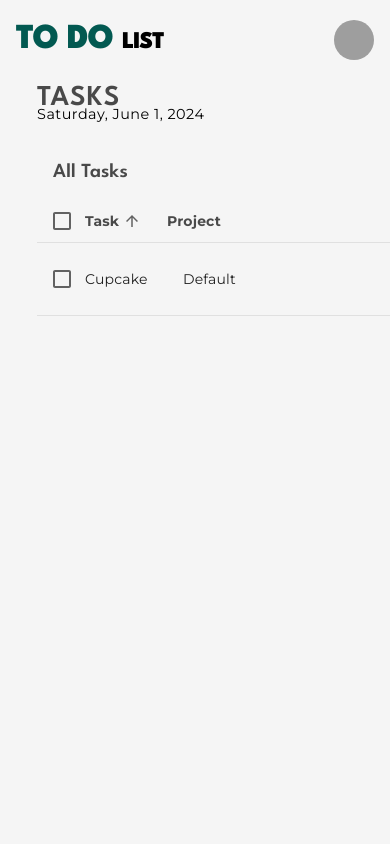
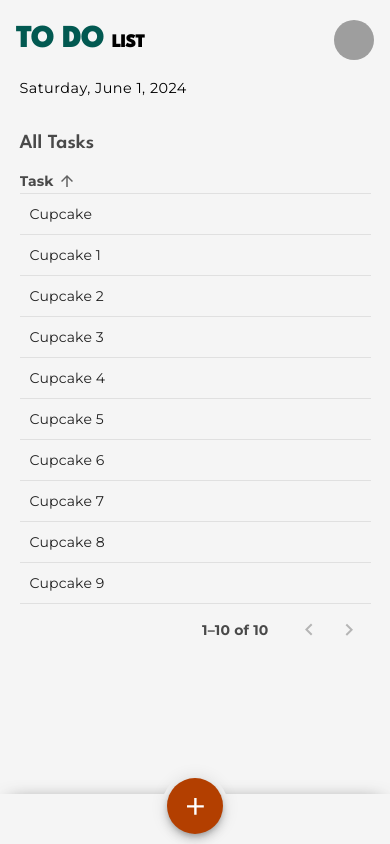
Before and after one commit to moonnuitstudio/todolist, a React (Vite) app: page / in a window 390 px wide. Built offline with nearby package versions, Linux system fonts and the light colour scheme; grey boxes are pictures that could not be loaded.

Commit message:
feat:todo-monile-version

```diff
--- a/src/components/Header/index.tsx
+++ b/src/components/Header/index.tsx
@@ -9,18 +9,31 @@ import Typography from '@mui/material/Typography'
 
 import ProfileAvatar from './ProfileAvatar'
 
-const SpanList = styled('span')(() => ({
+const SpanList = styled('span')(({ theme }) => ({
     color: 'black',
-    fontSize: '1.5rem'
+    fontSize: '1.5rem',
+    [theme.breakpoints.down('sm')]: {
+        fontSize: '1.2rem',
+    }
 }))
 
-const Header = () => {
+const HeaderTypography = styled(Typography)(({ theme }) => ({
+    [theme.breakpoints.down('sm')]: {
+        fontSize: '2rem',
+    }
+}))
+
+interface HeaderType {
+    appref: React.RefObject<HTMLElement>;
+}
+
+const Header = ({ appref }:HeaderType) => {
     return (
-        <AppBar position="static" elevation={0} sx={{ background: 'transparent' }}>
+        <AppBar ref={appref} position="static" elevation={0} sx={{ background: 'transparent' }}>
             <Container maxWidth="xl">
                 <Toolbar disableGutters>
                     <Box sx={{ flexGrow: 1 }}>
-                        <Typography variant="h3">To Do <SpanList>List</SpanList></Typography>
+                        <HeaderTypography variant="h3">To Do <SpanList>List</SpanList></HeaderTypography>
                     </Box>
                     <ProfileAvatar />
                 </Toolbar>
--- a/src/components/UI/HeaderPageInfo.tsx
+++ b/src/components/UI/HeaderPageInfo.tsx
@@ -11,6 +11,12 @@ const HeaderPage = styled('header')(() => ({
     alignItems: 'flex-start'
 }))
 
+const HeaderTypography = styled(Typography)(({ theme }) => ({
+    [theme.breakpoints.down("sm")]: {
+        display: 'none !important'
+    }
+}))
+
 interface PageHeaderInfoType {
     title: string;
 }
@@ -18,7 +24,7 @@ interface PageHeaderInfoType {
 const PageHeaderInfo = ({ title }:PageHeaderInfoType) => {
      return (
         <HeaderPage>
-            <Typography variant='h2' sx={{ textTransform: 'uppercase', fontWeight: 700, letterSpacing: '1px' }}>{title}</Typography>
+            <HeaderTypography variant='h2' sx={{ textTransform: 'uppercase', fontWeight: 700, letterSpacing: '1px' }}>{title}</HeaderTypography>
             <Typography variant="caption" fontSize=".9rem" textTransform="initial">{ getTodayFormat() }</Typography>
         </HeaderPage>
     )
--- /dev/null
+++ b/src/components/menus/MobilSubMenu/index.tsx
@@ -0,0 +1,60 @@
+import { styled } from '@mui/system'
+
+import Box from '@mui/material/Box'
+import Fab from '@mui/material/Fab'
+
+import AddIcon from '@mui/icons-material/Add'
+
+import { useResizeDetector } from 'react-resize-detector'
+
+const MenuContainer = styled(Box)(({ theme }) => ({
+  position: 'absolute',
+  bottom: 0,
+  left: 0,
+  width: '100%',
+  height: '50px',
+  background: theme.palette.background.default,
+  boxShadow: '0px 0px 20px -10px rgba(0,0,0,0.75)'
+}))
+
+const AddTaskBtn = styled(Fab)(() => ({
+  position: 'absolute',
+  bottom: '10px',
+  left: '50%',
+  transform: 'translate(-50%, 0)',
+  background: `#B33F00 !important`,
+  color: 'white',
+  '& svg': {
+    fontSize: '1.8rem',
+  }
+}))
+
+const DivBtnDec = styled('div', {
+  shouldForwardProp: (prop) => prop !== "width" && prop !== "height"
+})(({ theme, width, height }) => ({
+  width: `${width + 10}px`,
+  height: `${height + 10}px`,
+  position: 'absolute',
+  bottom: '5px',
+  left: '50%',
+  transform: 'translate(-50%, 0)',
+  borderRadius: '50%',
+  background: theme.palette.background.default
+}))
+
+const MobilSubMenu = () => {
+
+  const { ref, width, height } = useResizeDetector()
+
+  return (
+    <div style={{ height: '70px' }}>
+        <MenuContainer></MenuContainer>
+        <AddTaskBtn aria-label="add-task" ref={ref}>
+          <AddIcon />
+        </AddTaskBtn>
+        <DivBtnDec width={width} height={height} />
+    </div>
+  )
+}
+
+export default MobilSubMenu
--- a/src/components/tables/ToDoTable/EnhancedTableHead/index.tsx
+++ b/src/components/tables/ToDoTable/EnhancedTableHead/index.tsx
@@ -1,3 +1,6 @@
+import { useMemo } from 'react'
+import { styled } from '@mui/system'
+
 import Box from '@mui/material/Box'
 import TableHead from '@mui/material/TableHead'
 import TableRow from '@mui/material/TableRow'
@@ -7,7 +10,9 @@ import Checkbox from '@mui/material/Checkbox'
 
 import { visuallyHidden } from '@mui/utils';
 
-import { TableTaskType, tableTaskHeadCells } from '../../../../modes/Task';
+import { TableTaskType, tableTaskHeadCells } from '../../../../models/Task';
+
+import useResponsive from '../../../../hooks/useResponsive'
 
 type Order = 'asc' | 'desc';
 
@@ -24,10 +29,18 @@ const EnhancedTableHead = ({ onSelectAllClick, order, orderBy, numSelected, rowC
 
     const createSortHandler = (property: keyof TableTaskType) => (event: React.MouseEvent<unknown>) => { onRequestSort(event, property); };
 
+    const { isMobile } = useResponsive()
+
+    const headCells = useMemo(() => {
+        if (isMobile) return tableTaskHeadCells.slice(0, 1)
+
+        return tableTaskHeadCells
+    }, [isMobile])
+
     return (
         <TableHead>
             <TableRow>
-                <TableCell padding="checkbox">
+                {!isMobile && (<TableCell padding="checkbox">
                     <Checkbox
                         color="primary"
                         indeterminate={numSelected > 0 && numSelected < rowCount}
@@ -35,8 +48,8 @@ const EnhancedTableHead = ({ onSelectAllClick, order, orderBy, numSelected, rowC
                         onChange={onSelectAllClick}
                         inputProps={{ 'aria-label': 'select all task' }}
                     />
-                </TableCell>
-                {tableTaskHeadCells.map((headCell) => (
+                </TableCell>)}
+                {headCells.map((headCell) => (
                     <TableCell
                         key={headCell.id}
                         align={headCell.numeric ? 'right' : 'left'}
--- a/src/components/tables/ToDoTable/EnhancedTableToolbar/index.tsx
+++ b/src/components/tables/ToDoTable/EnhancedTableToolbar/index.tsx
@@ -1,6 +1,7 @@
 import { alpha } from '@mui/material/styles'
+import { styled } from '@mui/system'
+import React from 'react';
 
-import Box from '@mui/material/Button'
 import Toolbar from '@mui/material/Toolbar'
 import Tooltip from '@mui/material/Tooltip';
 
@@ -11,21 +12,46 @@ import DeleteIcon from '@mui/icons-material/Delete';
 
 import Button from '@mui/material/Button'
 
+import useResponsive from '../../../../hooks/useResponsive';
+
+const ToDoToolbar = styled(Toolbar)(({ theme }) => ({
+  [theme.breakpoints.down("sm")]: {
+    padding: '0px !important',
+    minHeight: '50px'
+  }
+}))
+
 interface EnhancedTableToolbarProps {
     numSelected: number;
 }
 
 const EnhancedTableToolbar = ({numSelected}: EnhancedTableToolbarProps) => {
+
+    const { isMobile } = useResponsive()
+
+    const BtnContents = React.useMemo(() => {
+      if (isMobile) return null
+
+      return numSelected > 0? (
+        <Tooltip title="Delete">
+          <IconButton>
+            <DeleteIcon />
+          </IconButton>
+        </Tooltip>
+      ):(
+        <Button type='button' sx={{ boxShadow: 'none !important' }} variant='contained' size='large' p={2} >Add Task</Button>
+      )
+
+    }, [isMobile, numSelected])
+
     return (
-        <Toolbar
-          sx={{
+        <ToDoToolbar sx={{
           pl: { sm: 2 },
           pr: { xs: 1, sm: 1 },
           ...(numSelected > 0 && {
             bgcolor: (theme) => alpha(theme.palette.primary.main, theme.palette.action.activatedOpacity),
           }),
-            }}
-        >
+        }}>
         {numSelected > 0 ? (
             <Typography
                 sx={{ flexGrow: 1 }}
@@ -47,16 +73,9 @@ const EnhancedTableToolbar = ({numSelected}: EnhancedTableToolbarProps) => {
                 All Tasks
             </Typography>
         )}
-          {numSelected > 0? (
-            <Tooltip title="Delete">
-              <IconButton>
-                <DeleteIcon />
-              </IconButton>
-            </Tooltip>
-          ):(
-            <Button type='button' sx={{ boxShadow: 'none !important' }} variant='contained' size='large' p={2} >Add Task</Button>
-          )}
-        </Toolbar>
+
+        {BtnContents}
+      </ToDoToolbar>
     );
 }
 
--- /dev/null
+++ b/src/components/tables/ToDoTable/ToDoRow/index.tsx
@@ -0,0 +1,69 @@
+import React from 'react'
+import { styled } from '@mui/system'
+
+import TableRow from '@mui/material/TableRow'
+import TableCell from '@mui/material/TableCell'
+import Checkbox from '@mui/material/Checkbox'
+
+import IconButton from '@mui/material/IconButton'
+import StarBorderIcon from '@mui/icons-material/StarBorder'
+import PanoramaFishEyeIcon from '@mui/icons-material/PanoramaFishEye'
+
+import useResponsive from '../../../../hooks/useResponsive'
+
+import { TableTaskType } from '../../../../models/Task'
+
+const ToDoTableRow = styled(TableRow)(({ theme }) => ({
+    [theme.breakpoints.down('sm')]: {
+        '& th': {
+            padding: '10px 0px 10px 10px !important',
+            boxSize: 'borber-box'
+        }
+    }
+}))
+
+type HandleClickType = (event: React.MouseEvent<HTMLButtonElement, MouseEvent>, id: number) => void;
+
+interface ToDoRowType {
+    isItemSelected: boolean;
+    labelId: string;
+    row: TableTaskType;
+    handleClick: HandleClickType;
+}
+
+const ToDoRow = ({ isItemSelected, labelId, row, handleClick }:ToDoRowType) => {
+
+    const { isMobile } = useResponsive()
+
+    return (
+        <ToDoTableRow
+            hover
+            role="checkbox"
+            aria-checked={isItemSelected}
+            tabIndex={-1}
+            selected={isItemSelected}
+            sx={{ cursor: 'pointer' }}
+        >
+            {!isMobile && (<TableCell padding="checkbox">
+                <Checkbox
+                    color="primary"
+                    checked={isItemSelected}
+                    inputProps={{ 'aria-labelledby': labelId }}
+                    onClick={(event) => handleClick(event, row.id)}
+                />
+            </TableCell>)}
+            <TableCell component="th" id={labelId} scope="row" padding="none"> {row.title}</TableCell>
+
+            {!isMobile && (<>
+                <TableCell sx={{ textTransform: 'capitalize' }} align="left" style={{ width: 300 }} >{row.project}</TableCell>
+                <TableCell align="left" style={{ width: 160 }} >{row.due}</TableCell>
+                <TableCell align="right" style={{ width: 160 }} >
+                    <IconButton aria-label="delete"><PanoramaFishEyeIcon /></IconButton>
+                    <IconButton aria-label="delete"><StarBorderIcon /></IconButton>
+                </TableCell>
+            </>)}
+    </ToDoTableRow>
+    )
+}
+
+export default ToDoRow
--- a/src/components/tables/ToDoTable/index.tsx
+++ b/src/components/tables/ToDoTable/index.tsx
@@ -1,4 +1,6 @@
 import * as React from 'react'
+
+import { styled } from '@mui/system'
 
 import Box from '@mui/material/Box'
 import Table from '@mui/material/Table'
@@ -9,21 +11,26 @@ import TableContainer from '@mui/material/TableContainer'
 import TablePagination from '@mui/material/TablePagination'
 import TableRow from '@mui/material/TableRow'
 
-import IconButton from '@mui/material/IconButton'
-import StarBorderIcon from '@mui/icons-material/StarBorder'
-import TaskAltIcon from '@mui/icons-material/TaskAlt'
-import PanoramaFishEyeIcon from '@mui/icons-material/PanoramaFishEye'
+import Paper from '@mui/material/Paper'
 
-import Paper from '@mui/material/Paper'
-import Checkbox from '@mui/material/Checkbox'
-
-import { TableTaskType, createTableTask } from '../../../modes/Task'
+import { TableTaskType, createTableTask } from '../../../models/Task'
 
 import EnhancedTableHead from './EnhancedTableHead'
 import EnhancedTableToolbar from './EnhancedTableToolbar'
 
+import ToDoRow from './ToDoRow'
+
 import { useResizeDetector } from 'react-resize-detector'
+import useResponsive from '../../../hooks/useResponsive'
 
+const ToDoTableBody = styled(Table)(({ theme }) => ({
+    minWidth: 750,
+    [theme.breakpoints.down('sm')]: {
+        minWidth: 0,
+    }
+}))
+
+// ------------------------------------------------------------------
 type Order = 'asc' | 'desc';
 
 function descendingComparator<T>(a: T, b: T, orderBy: keyof T) {
@@ -59,18 +66,36 @@ function stableSort<T>(array: readonly T[], comparator: (a: T, b: T) => number)
 
 const rows = [
     createTableTask(1, 'Cupcake', '02/21/2024', false, 'default', false),
+    createTableTask(2, 'Cupcake 1', '02/21/2024', false, 'default', false),
+    createTableTask(3, 'Cupcake 2', '02/21/2024', false, 'default', false),
+    createTableTask(4, 'Cupcake 3', '02/21/2024', false, 'default', false),
+    createTableTask(5, 'Cupcake 4', '02/21/2024', false, 'default', false),
+    createTableTask(6, 'Cupcake 5', '02/21/2024', false, 'default', false),
+    createTableTask(7, 'Cupcake 6', '02/21/2024', false, 'default', false),
+    createTableTask(8, 'Cupcake 7', '02/21/2024', false, 'default', false),
+    createTableTask(9, 'Cupcake 8', '02/21/2024', false, 'default', false),
+    createTableTask(10, 'Cupcake 9', '02/21/2024', false, 'default', false),
 ];
 
-export default function ToDoTable() {
+interface ToDoTablePropsType {
+    containerheight: number | undefined
+}
+
+export default function ToDoTable({ containerheight } : ToDoTablePropsType ) {
     const [order, setOrder] = React.useState<Order>('asc');
     const [orderBy, setOrderBy] = React.useState<keyof TableTaskType>('title');
     const [selected, setSelected] = React.useState<readonly number[]>([]);
     const [page, setPage] = React.useState(0);
     const [rowsPerPage, setRowsPerPage] = React.useState(10);
 
-    const { height: tableBoxHeight, ref: tableBoxRef } = useResizeDetector();
+    const { isMobile } = useResponsive()
+    //
+    const tableHeight = React.useMemo(() => {
 
-    const tableHeight = React.useMemo(() => tableBoxHeight? tableBoxHeight - 250: 400, [tableBoxHeight])
+        if (isMobile) return containerheight? containerheight - 140: 200
+
+        return containerheight? containerheight - 250: 400
+    }, [containerheight, isMobile])
 
     const handleRequestSort = ( event: React.MouseEvent<unknown>, property: keyof TableTaskType) => {
         const isAsc = orderBy === property && order === 'asc';
@@ -126,12 +151,10 @@ export default function ToDoTable() {
     );
 
     return (
-        <Box ref={tableBoxRef} sx={{ width: '100%'}}>
         <Paper sx={{ width: '100%', mb: 2, background: 'transparent', boxShadow: 'none !important' }}>
             <EnhancedTableToolbar numSelected={selected.length} />
             <TableContainer sx={{ maxHeight: tableHeight }}>
-                    <Table
-                        sx={{ minWidth: 750 }}
+                <ToDoTableBody
                     aria-labelledby="tableTitle"
                     size={'medium'}
                     stickyHeader
@@ -147,48 +170,8 @@ export default function ToDoTable() {
                     <TableBody>
                     {visibleRows.map((row, index) => {
                         const isItemSelected = isSelected(row.id);
-                            const labelId = `enhanced-table-checkbox-${index}`;
 
-                            return (
-                            <TableRow
-                                hover
-                                role="checkbox"
-                                aria-checked={isItemSelected}
-                                tabIndex={-1}
-                                key={row.id}
-                                selected={isItemSelected}
-                                sx={{ cursor: 'pointer' }}
-                            >
-                                <TableCell padding="checkbox">
-                                <Checkbox
-                                    color="primary"
-                                    checked={isItemSelected}
-                                    inputProps={{
-                                    'aria-labelledby': labelId,
-                                    }}
-                                    onClick={(event) => handleClick(event, row.id)}
-                                />
-                                </TableCell>
-                                <TableCell
-                                component="th"
-                                id={labelId}
-                                scope="row"
-                                padding="none"
-                                >
-                                {row.title}
-                                </TableCell>
-                                <TableCell sx={{ textTransform: 'capitalize' }} align="left" style={{ width: 300 }} >{row.project}</TableCell>
-                                <TableCell align="left" style={{ width: 160 }} >{row.due}</TableCell>
-                                <TableCell align="right" style={{ width: 160 }} >
-                                    <IconButton aria-label="delete">
-                                        <PanoramaFishEyeIcon />
-                                    </IconButton>
-                                    <IconButton aria-label="delete">
-                                        <StarBorderIcon />
-                                    </IconButton>
-                                </TableCell>
-                            </TableRow>
-                            );
+                        return (<ToDoRow key={row.id} isItemSelected={isItemSelected} labelId={`enhanced-table-checkbox-${index}`} row={row} handleClick={handleClick} />);
                     })}
                     {emptyRows > 0 && (
                         <TableRow
@@ -200,10 +183,10 @@ export default function ToDoTable() {
                         </TableRow>
                     )}
                     </TableBody>
-                    </Table>
+                </ToDoTableBody>
             </TableContainer>
             <TablePagination
-                rowsPerPageOptions={[5, 10, 25]}
+                rowsPerPageOptions={isMobile? [] : [5, 10, 25]}
                 component="div"
                 count={rows.length}
                 rowsPerPage={rowsPerPage}
@@ -212,6 +195,5 @@ export default function ToDoTable() {
                 onRowsPerPageChange={handleChangeRowsPerPage}
             />
         </Paper>
-        </Box>
     );
 }
--- a/src/layouts/DashboardLayout.tsx
+++ b/src/layouts/DashboardLayout.tsx
@@ -9,6 +9,10 @@ import Header from "../components/Header"
 import RightMenu from "../components/RightMenu"
 
 import HeaderPageInfo from  "../components/UI/HeaderPageInfo"
+import MobilSubMenu from "../components/menus/MobilSubMenu"
+
+import useResponsive from "../hooks/useResponsive"
+import { useResizeDetector } from "react-resize-detector"
 
 const DashboardContainer = styled(Container)(() => ({
     width: '100vw !important',
@@ -19,13 +23,16 @@ const DashboardContainer = styled(Container)(() => ({
     overflow: 'hidden'
 }))
 
-const BoxContentContainer = styled(Box)(({ theme }) => ({
+const BoxContentContainer = styled(Box, {
+    shouldForwardProp: (prop) => prop !== "headerheight"
+})(({ theme, headerheight }) => ({
     padding: '0px',
     width: '100%',
-    height: '100%',
+    height: `calc(100% - ${headerheight}px)`,
     display: 'flex',
     flexDirection: 'row',
     justifyContent: 'flex-start',
+    boxSizing: 'border-box',
     [theme.breakpoints.down('sm')]: {
         padding: '0px 5%'
     }
@@ -41,6 +48,9 @@ const BoxOutletContent = styled(Box)(({ theme }) => ({
     paddingTop: '20px',
     [theme.breakpoints.down('md')]: {
         padding: '10px 5%',
+    },
+    [theme.breakpoints.down('sm')]: {
+        padding: '0px'
     }
 }))
 
@@ -48,19 +58,28 @@ const RealContentContainer = styled(Box)(({ theme }) => ({
     flexGrow: 1,
     width: '100%',
     display: 'flex',
-    paddingTop: '20px'
+    paddingTop: '20px',
+    [theme.breakpoints.down("sm")]: {
+        flexDirection: 'column'
+    }
 }))
 
 const DashboardLayout = () => {
+
+    const { isMobile } = useResponsive()
+    const { ref: HeaderRef, height: headerHeight } = useResizeDetector()
+
     return (
         <DashboardContainer>
-        <Header />
-        <BoxContentContainer>
+            <Header appref={HeaderRef} />
+            <BoxContentContainer headerheight={headerHeight}>
                 <RightMenu />
                 <BoxOutletContent>
                     <HeaderPageInfo title="Tasks" />
                     <RealContentContainer>
                         <Outlet />
+
+                        {isMobile && (<MobilSubMenu />)}
                     </RealContentContainer>
                 </BoxOutletContent>
             </BoxContentContainer>
--- a/src/pages/DashboardPage.tsx
+++ b/src/pages/DashboardPage.tsx
@@ -1,20 +1,25 @@
 import { styled } from '@mui/system'
 
-import Container from '@mui/material/Container'
+import Box from '@mui/material/Box'
 
 import ToDoTable from '../components/tables/ToDoTable'
 
-const DashContainer = styled(Container)(() => ({
+import { useResizeDetector } from 'react-resize-detector'
+
+const DashContainer = styled(Box)(() => ({
   width: '100%',
   height: '100%',
-  padding: '30px'
+  flexGrow: 1,
 }))
 
 const DashboardPage = () => {
+
+  const { ref: containerRef, height: containerHeight } = useResizeDetector()
+
   return (
-    <>
-      <ToDoTable />
-    </>
+    <DashContainer ref={containerRef}>
+      <ToDoTable containerheight={containerHeight} />
+    </DashContainer>
   )
 }
 
--- a/src/reducers/TasksReducer.tsx
+++ b/src/reducers/TasksReducer.tsx
@@ -1,5 +1,5 @@
 
-import { createTableTask } from "../modes/Task"
+import { createTableTask } from "../models/Task"
 
 const rows = [
     createTableTask(1, 'Cupcake', '02/21/2024', false, 'default', false),
```
Also changed, not shown: src/models/Task.tsx (renamed from src/modes/Task.tsx). Lines whose indentation alone changed are shown as unchanged.
